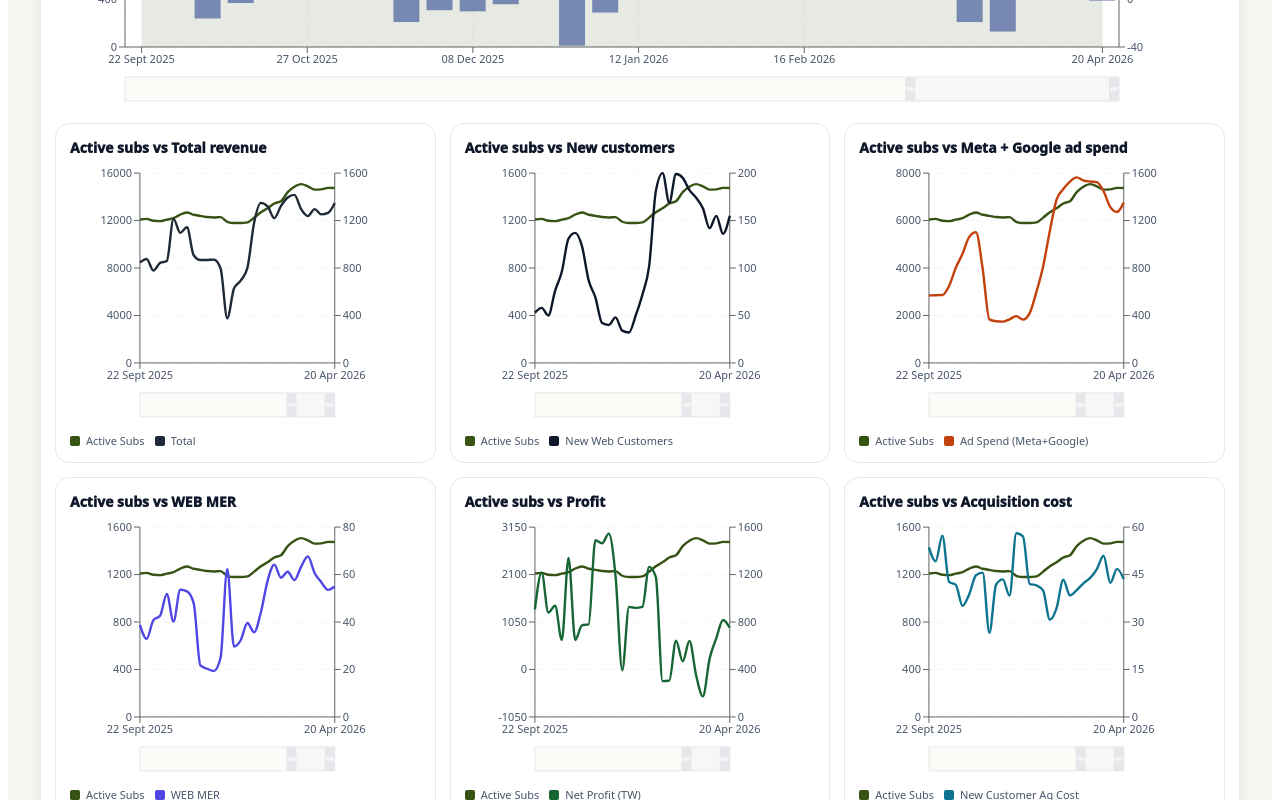
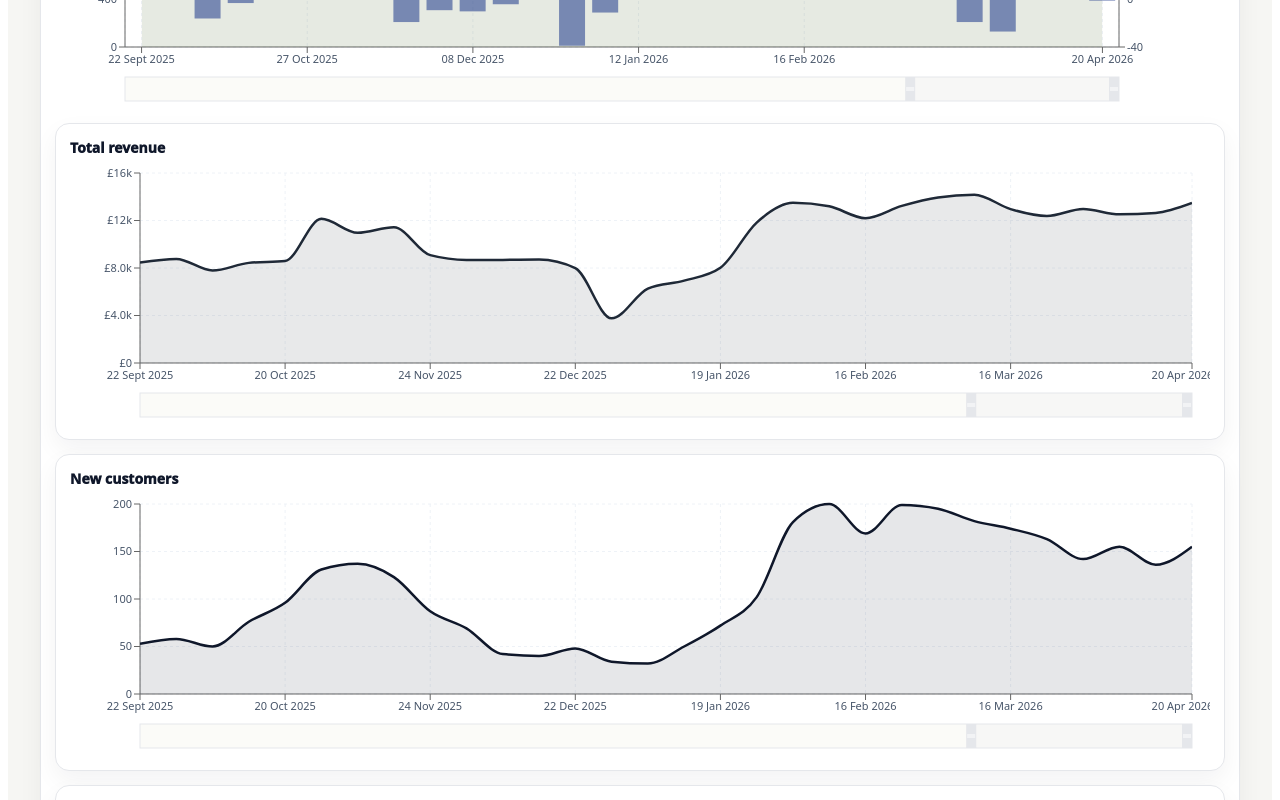
Before and after one commit to I-think-we-struck-goals-here/dashboard-app, a React (Vite) app: page / in a window 1280 px wide. Shown: the part 1400-2200 px from the top of the page. Built offline with nearby package versions, Linux system fonts and the light colour scheme.

Commit message:
feat: add linked subscription comparison charts

```diff
--- a/src/Dashboard.jsx
+++ b/src/Dashboard.jsx
@@ -524,19 +524,25 @@ const PresetMiniChart = ({ title, data, aKey, bKey, axisA, axisB }) => {
   )
 }
 
-const LinkedMetricChart = ({
-  title,
-  data,
-  aKey,
-  bKey,
-  axisA,
-  axisB,
-  brushRange,
-  onBrushChange
-}) => {
-  const colorA = metricColor(aKey)
-  const colorB = metricColor(bKey)
-  const showRightAxis = axisA === "right" || axisB === "right"
+const formatAxisTick = (metric, value) => {
+  if (!isFiniteNumber(value)) return ""
+  const abs = Math.abs(value)
+  const kind = metricKind(metric)
+
+  if (kind === "gbp") {
+    if (abs >= 1000) return `£${(value / 1000).toFixed(abs >= 10000 ? 0 : 1)}k`
+    return `£${Math.round(value)}`
+  }
+
+  if (kind === "pct") return `${Math.round(value)}%`
+  if (kind === "ratio") return Number(value).toFixed(abs >= 10 ? 0 : 1)
+  if (abs >= 1000) return `${(value / 1000).toFixed(abs >= 10000 ? 0 : 1)}k`
+  return `${Math.round(value)}`
+}
+
+const LinkedSingleMetricChart = ({ title, data, metric, brushRange, onBrushChange }) => {
+  const color = metricColor(metric)
+  const showZeroLine = metric === "Net Profit (TW)"
 
   const tooltip = ({ active, payload, label }) => {
     if (!active || !payload?.length) return null
@@ -571,20 +577,24 @@ const LinkedMetricChart = ({
         background: THEME.panel,
         border: `1px solid ${THEME.border}`,
         borderRadius: 14,
-        padding: 14
+        padding: 14,
+        boxShadow: "0 10px 24px rgba(15, 23, 42, 0.05)"
       }}
     >
       <div style={{ fontSize: 14, fontWeight: 950, marginBottom: 8, color: THEME.text }}>{title}</div>
       <div style={{ width: "100%", height: 260 }}>
         <ResponsiveContainer>
-          <ComposedChart data={data} margin={{ top: 8, right: showRightAxis ? 26 : 10, left: 10, bottom: 8 }}>
+          <ComposedChart data={data} margin={{ top: 8, right: 18, left: 10, bottom: 8 }}>
             <CartesianGrid stroke={THEME.grid} strokeDasharray="3 3" />
             <XAxis dataKey="_label" tick={{ fontSize: 11, fill: THEME.muted }} minTickGap={56} interval="preserveStartEnd" />
-            <YAxis yAxisId="left" tick={{ fontSize: 11, fill: THEME.muted }} />
-            {showRightAxis ? <YAxis yAxisId="right" orientation="right" tick={{ fontSize: 11, fill: THEME.muted }} /> : null}
+            <YAxis
+              yAxisId="left"
+              tick={{ fontSize: 11, fill: THEME.muted }}
+              tickFormatter={(value) => formatAxisTick(metric, value)}
+            />
             <Tooltip content={tooltip} />
-            <Line yAxisId={axisA} type="monotone" dataKey={aKey} stroke={colorA} strokeWidth={2.4} dot={false} />
-            <Line yAxisId={axisB} type="monotone" dataKey={bKey} stroke={colorB} strokeWidth={2.4} dot={false} />
+            <Area yAxisId="left" type="monotone" dataKey={metric} stroke={color} fill={color} fillOpacity={0.1} strokeWidth={2.5} dot={false} />
+            {showZeroLine ? <ReferenceLine yAxisId="left" y={0} stroke={THEME.border} strokeDasharray="4 4" /> : null}
             <Brush
               dataKey="_label"
               height={24}
@@ -602,17 +612,6 @@ const LinkedMetricChart = ({
             />
           </ComposedChart>
         </ResponsiveContainer>
-      </div>
-
-      <div style={{ display: "flex", gap: 10, marginTop: 8, fontSize: 11, color: THEME.muted, flexWrap: "wrap" }}>
-        <span style={{ display: "inline-flex", gap: 6, alignItems: "center" }}>
-          <span style={{ width: 10, height: 10, borderRadius: 2, background: colorA, display: "inline-block" }} />
-          {aKey}
-        </span>
-        <span style={{ display: "inline-flex", gap: 6, alignItems: "center" }}>
-          <span style={{ width: 10, height: 10, borderRadius: 2, background: colorB, display: "inline-block" }} />
-          {bKey}
-        </span>
       </div>
     </div>
   )
@@ -827,22 +826,15 @@ export default function Dashboard() {
   }, [rangedData])
 
   const subscriptionCharts = useMemo(() => {
-    const list = [
-      { title: "Active subs vs Total revenue", metric: "Total" },
-      { title: "Active subs vs New customers", metric: "New Web Customers" },
-      { title: "Active subs vs Meta + Google ad spend", metric: "Ad Spend (Meta+Google)" },
-      { title: "Active subs vs WEB MER", metric: "WEB MER" },
-      { title: "Active subs vs Profit", metric: "Net Profit (TW)" },
-      { title: "Active subs vs Acquisition cost", metric: "New Customer Aq Cost" }
+    return [
+      { title: "Total revenue", metric: "Total" },
+      { title: "New customers", metric: "New Web Customers" },
+      { title: "Meta + Google ad spend", metric: "Ad Spend (Meta+Google)" },
+      { title: "WEB MER", metric: "WEB MER" },
+      { title: "Profit", metric: "Net Profit (TW)" },
+      { title: "Acquisition cost", metric: "New Customer Aq Cost" }
     ]
-
-    return list.map((chart) => ({
-      ...chart,
-      aKey: "Active Subs",
-      bKey: chart.metric,
-      ...axisPairForPreset(displayedData, "Active Subs", chart.metric)
-    }))
-  }, [displayedData])
+  }, [])
 
   const syncStatusColor =
     syncState.status === "started"
@@ -1314,16 +1306,13 @@ export default function Dashboard() {
             </ResponsiveContainer>
           </div>
 
-          <div style={{ marginTop: 14, display: "grid", gridTemplateColumns: "repeat(auto-fit, minmax(320px, 1fr))", gap: 14 }}>
+          <div style={{ marginTop: 14, display: "grid", gridTemplateColumns: "1fr", gap: 14 }}>
             {subscriptionCharts.map((chart) => (
-              <LinkedMetricChart
+              <LinkedSingleMetricChart
                 key={chart.title}
                 title={chart.title}
                 data={displayedData}
-                aKey={chart.aKey}
-                bKey={chart.bKey}
-                axisA={chart.axisA}
-                axisB={chart.axisB}
+                metric={chart.metric}
                 brushRange={brushRange}
                 onBrushChange={setBrushRange}
               />
```
